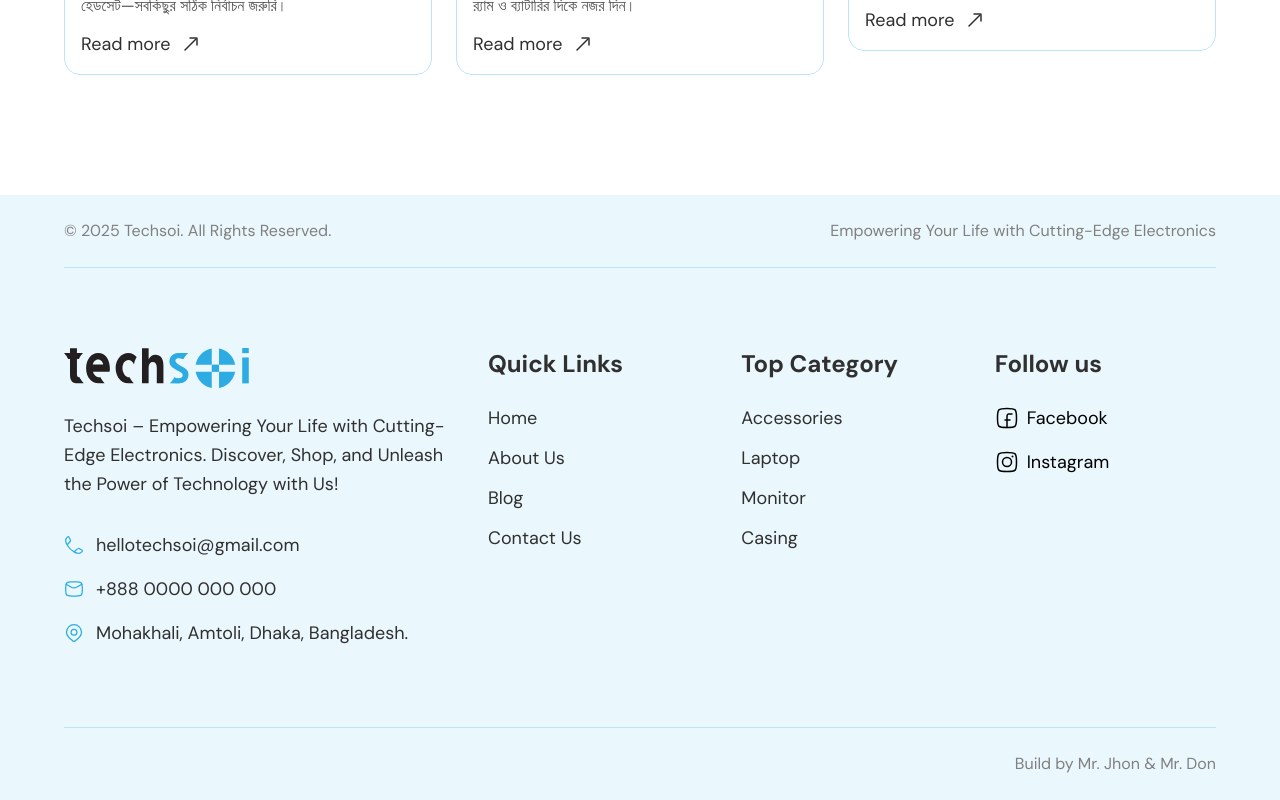
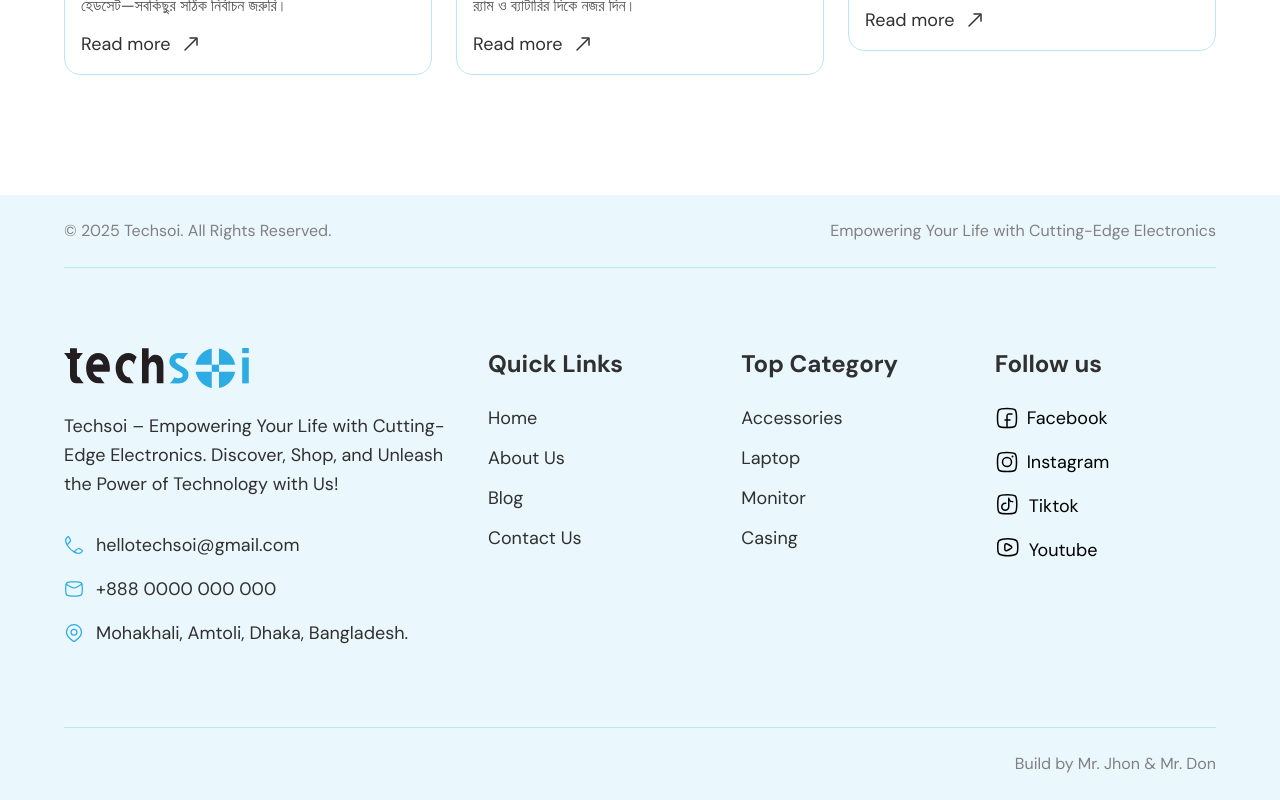
Before and after one commit to alaminislam34/techsoi-bd, a Next.js app: page / in a window 1280 px wide. Shown: the part 4822-5622 px from the top of the page. Built offline with nearby package versions, Linux system fonts and the light colour scheme; no server answers.

Commit message:
updated footer link

```diff
--- a/src/components/section/Footer.jsx
+++ b/src/components/section/Footer.jsx
@@ -210,7 +210,7 @@ export default function Footer() {
               <p className="text-lg md:text-2xl font-semibold text-[#303030]">
                 Follow us
               </p>
-              <div className="flex flex-col gap-4">
+              <div className="flex flex-col items-start gap-4">
                 <Link
                   href={"#"}
                   className="flex items-center gap-2 hover:text-[#2CACE2] transition-colors"
@@ -267,6 +267,57 @@ export default function Footer() {
                   </svg>
                   <span className="text-sm md:text-lg">Instagram</span>
                 </Link>
+                <Link
+                  href={"#"}
+                  className="flex items-center gap-2 hover:text-[#2CACE2] transition-colors"
+                >
+                  <svg
+                    width={24}
+                    height={24}
+                    viewBox="0 0 24 24"
+                    fill="none"
+                    className="w-6 h-6 ml-0.5"
+                  >
+                    <path
+                      d="M0.75 10.25C0.75 5.77166 0.75 3.53249 2.14124 2.14124C3.53249 0.75 5.77166 0.75 10.25 0.75C14.7283 0.75 16.9675 0.75 18.3588 2.14124C19.75 3.53249 19.75 5.77166 19.75 10.25C19.75 14.7283 19.75 16.9675 18.3588 18.3588C16.9675 19.75 14.7283 19.75 10.25 19.75C5.77166 19.75 3.53249 19.75 2.14124 18.3588C0.75 16.9675 0.75 14.7283 0.75 10.25Z"
+                      stroke="currentColor"
+                      stroke-width="1.5"
+                      stroke-linejoin="round"
+                    />
+                    <path
+                      d="M8.6438 10.0279C9.05384 10.0865 9.43379 9.80168 9.49244 9.39164C9.5511 8.9816 9.26624 8.60165 8.8562 8.543L8.75 9.28544L8.6438 10.0279ZM15.75 8.5C16.1642 8.5 16.5 8.16421 16.5 7.75C16.5 7.33579 16.1642 7 15.75 7V7.75V8.5ZM12.5 4.25C12.5 3.83579 12.1642 3.5 11.75 3.5C11.3358 3.5 11 3.83579 11 4.25H11.75H12.5ZM11.75 12.75H11C11 14.2688 9.76878 15.5 8.25 15.5V16.25V17C10.5972 17 12.5 15.0972 12.5 12.75H11.75ZM8.25 16.25V15.5C6.73122 15.5 5.5 14.2688 5.5 12.75H4.75H4C4 15.0972 5.90279 17 8.25 17V16.25ZM4.75 12.75H5.5C5.5 11.2312 6.73122 10 8.25 10V9.25V8.5C5.90279 8.5 4 10.4028 4 12.75H4.75ZM8.25 9.25V10C8.38412 10 8.51557 10.0095 8.6438 10.0279L8.75 9.28544L8.8562 8.543C8.65783 8.51463 8.4554 8.5 8.25 8.5V9.25ZM15.75 7.75V7C14.9754 7 14.1424 6.6808 13.5059 6.14923C12.87 5.61819 12.5 4.93835 12.5 4.25H11.75H11C11 5.49465 11.6635 6.56481 12.5444 7.30052C13.4246 8.0357 14.5916 8.5 15.75 8.5V7.75ZM11.75 4.25H11V12.75H11.75H12.5V4.25H11.75Z"
+                      fill="currentColor"
+                    />
+                  </svg>
+
+                  <span className="text-sm md:text-lg">Tiktok</span>
+                </Link>
+                <Link
+                  href={"#"}
+                  className="flex items-center gap-2 hover:text-[#2CACE2] transition-colors"
+                >
+                  <svg
+                    width={24}
+                    height={24}
+                    viewBox="0 0 24 24"
+                    fill="none"
+                    className="w-6 h-6 ml-0.5"
+                  >
+                    <path
+                      d="M10.75 17.75C12.5597 17.75 14.2951 17.5712 15.9034 17.2434C17.9123 16.8339 18.9168 16.6291 19.8334 15.4506C20.75 14.2721 20.75 12.9193 20.75 10.2135V8.28645C20.75 5.58073 20.75 4.22787 19.8334 3.04937C18.9168 1.87088 17.9123 1.66613 15.9034 1.25662C14.2951 0.928774 12.5597 0.75 10.75 0.75C8.94031 0.75 7.20489 0.928774 5.59656 1.25662C3.58766 1.66613 2.58321 1.87088 1.6666 3.04937C0.75 4.22787 0.75 5.58073 0.75 8.28645V10.2135C0.75 12.9193 0.75 14.2721 1.6666 15.4506C2.58321 16.6291 3.58766 16.8339 5.59656 17.2434C7.20489 17.5712 8.94031 17.75 10.75 17.75Z"
+                      stroke="currentColor"
+                      stroke-width="1.5"
+                    />
+                    <path
+                      d="M14.7121 9.56288C14.5637 10.1687 13.7741 10.6038 12.1949 11.4741C10.4772 12.4205 9.61844 12.8938 8.9228 12.7115C8.6872 12.6497 8.4702 12.5411 8.28799 12.3938C7.75 11.9589 7.75 11.0559 7.75 9.25C7.75 7.44408 7.75 6.54112 8.28799 6.10618C8.4702 5.95886 8.6872 5.85029 8.9228 5.78854C9.61844 5.60621 10.4772 6.07945 12.1949 7.02593C13.7741 7.89616 14.5637 8.33128 14.7121 8.93712C14.7626 9.14326 14.7626 9.35674 14.7121 9.56288Z"
+                      stroke="currentColor"
+                      stroke-width="1.5"
+                      stroke-linejoin="round"
+                    />
+                  </svg>
+
+                  <span className="text-sm md:text-lg">Youtube</span>
+                </Link>
               </div>
             </div>
           </div>
```
